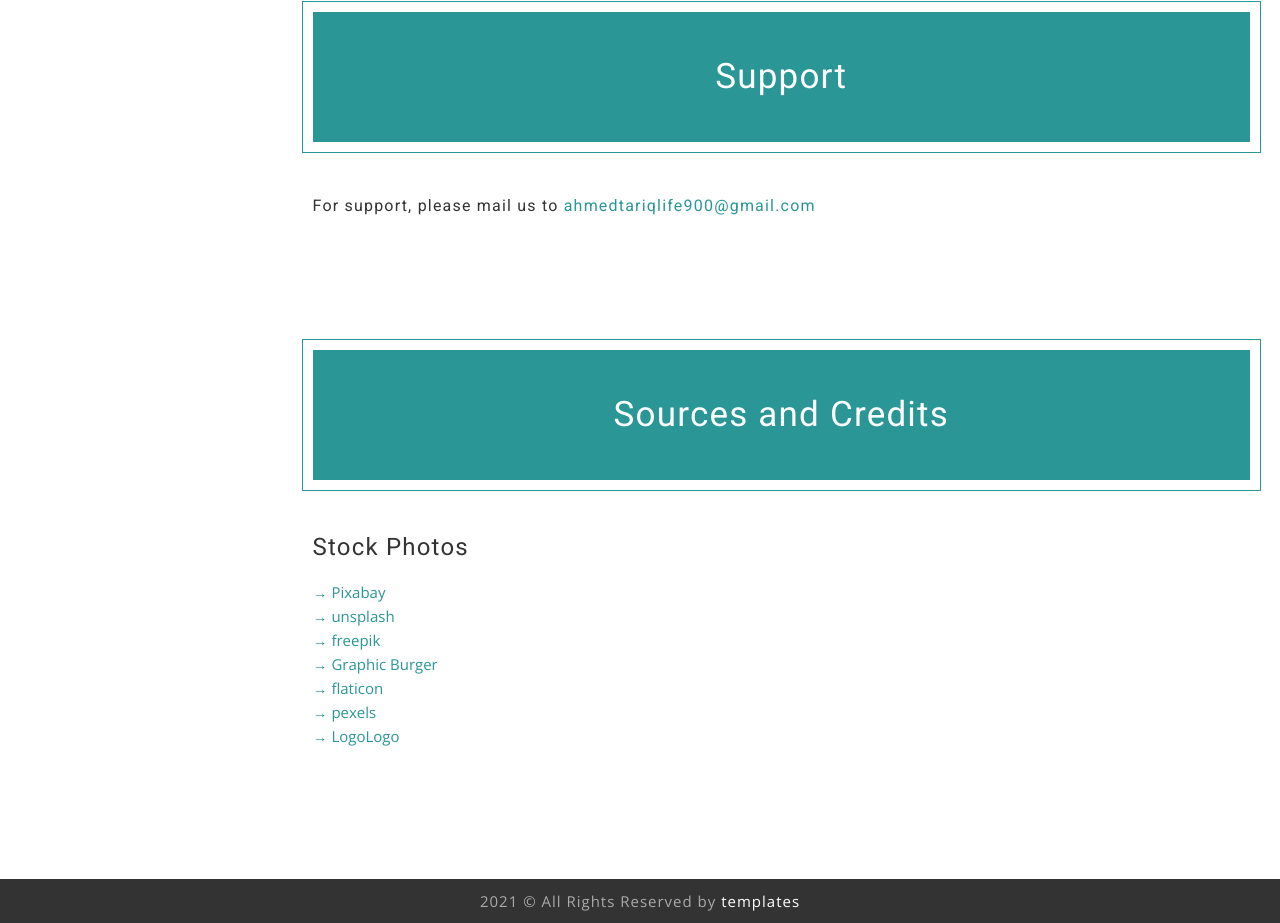
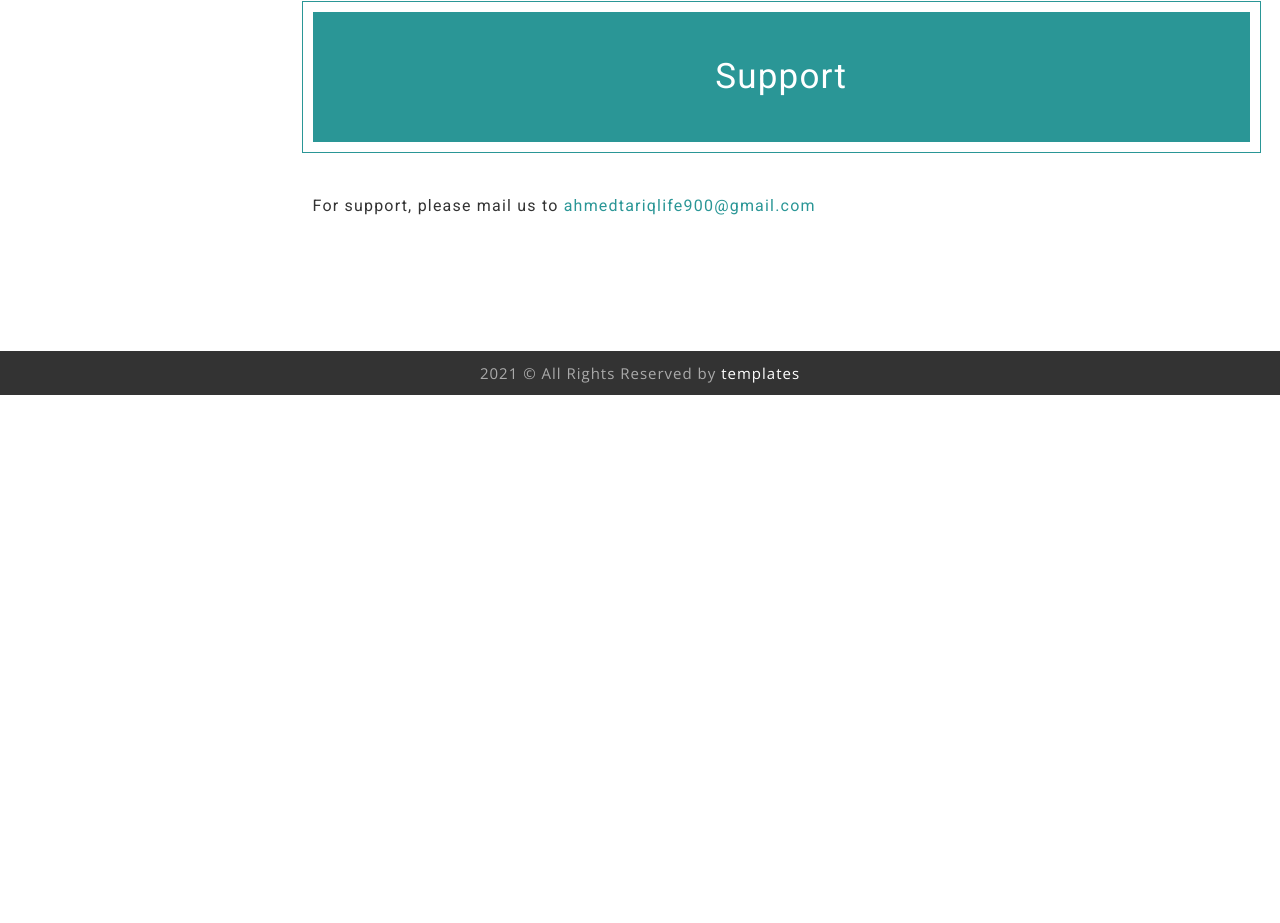
Before and after one commit to ahmedtariq11/divi-documentation, a plain HTML site: page index.html in a window 1280 px wide. Shown: the part 3325-4248 px from the top of the page. After the commit the page ends 3720 px from the top, so only its background shows below. Drawn offline with nearby package versions, Linux system fonts and the light colour scheme.

Commit message:
Update index.html

```diff
--- a/index.html
+++ b/index.html
@@ -310,25 +310,7 @@
 					</div>
 				<!--========== SUPPORT END ============-->
 
-				<!--========== SOURCES AND CREDITS START ============-->
-					<div class="content-box" id="credit">
-						<h2 class="title">Sources and Credits</h2>
-								<div class="section-padding-bottom">
-					<h4 class="section-margin-bottom">Stock Photos</h4>
 
-						<ul class="inner-list-color">
-					<li>
-					<a href="http://www.pixabay.com/" target="_blank" rel="noopener">→ Pixabay</a></li>
-<li><a href="https://unsplash.com/" target="_blank" rel="noopener">→ unsplash</a></li>
-<li><a href="http://www.freepik.com/" target="_blank" rel="noopener">→ freepik</a></li>
-<li><a href="http://graphicburger.com/" target="_blank" rel="noopener">→ Graphic Burger</a></li>
-<li><a href="http://www.flaticon.com/" target="_blank" rel="noopener">→ flaticon</a></li>
-<li><a href="http://www.pexels.com/" target="_blank" rel="noopener">→ pexels</a></li>
-<li><a href="http://www.logologo.com/" target="_blank" rel="noopener">→ LogoLogo</a></li>
-</ul>
-
-
-					</div>
 
 
 					</div>
```
